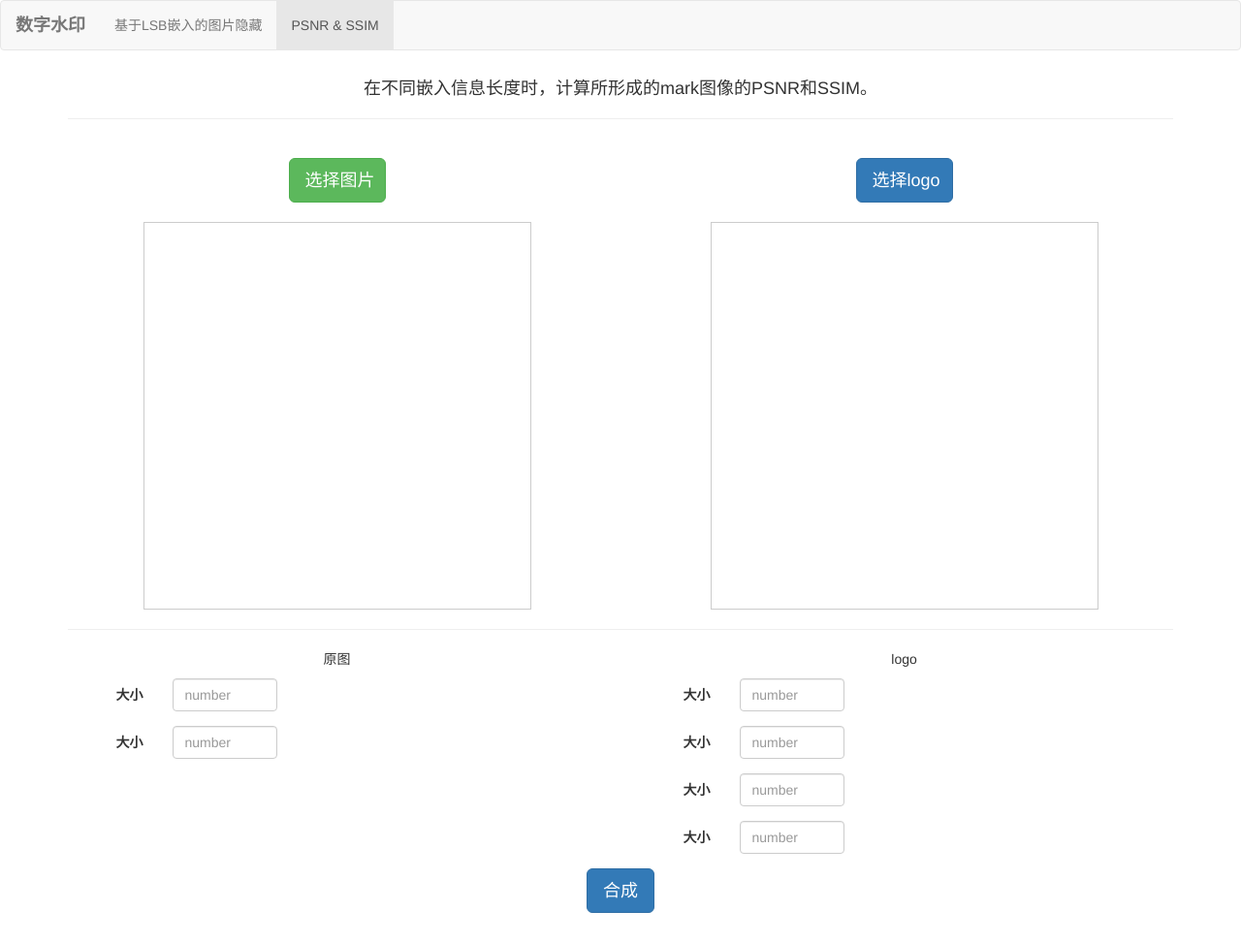
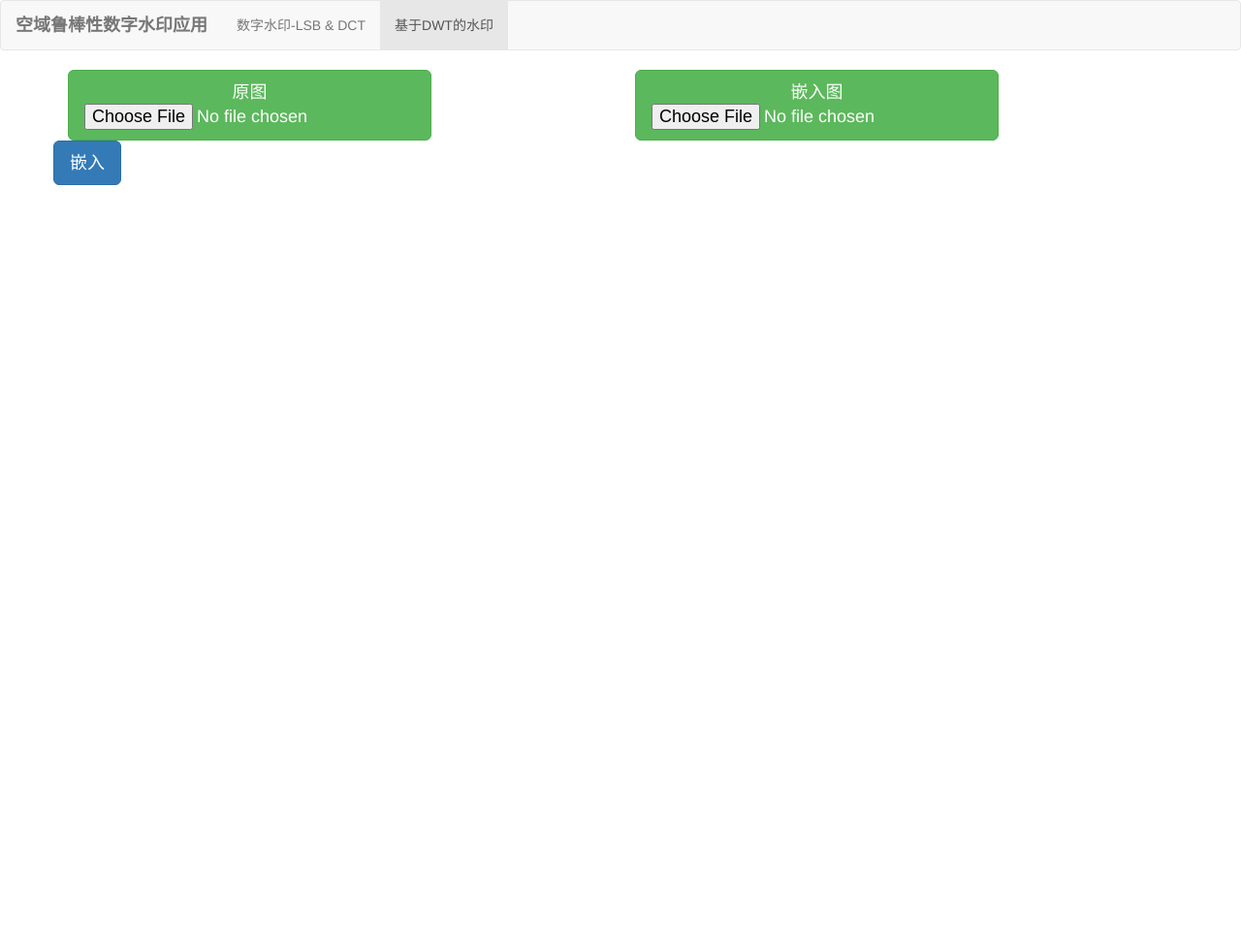
Before and after one commit to Hertter/InformationHiding, a Flask app: template templates/dwt.html in a window 1280 px wide. Shown: the whole page at 97% size. After the commit the page ends 191 px from the top, so only its background shows below. Run offline with Flask 2, Linux system fonts and the light colour scheme; the template is opened without the code that fills it, so the values that code supplies are empty.

Commit message:
添加dwt.html

```diff
--- a/templates/dwt.html
+++ b/templates/dwt.html
@@ -5,10 +5,10 @@
   <meta charset="UTF-8">
   <meta name="viewport" content="width=device-width, initial-scale=1.0">
   <meta http-equiv="X-UA-Compatible" content="ie=edge">
-  <title>信息安全技术</title>
+  <title>空域鲁棒性数字水印应用</title>
   <!--jquery-->
   <link rel="stylesheet" href="../static/css/bootstrap.min.css">
-  <link rel="stylesheet" href="../static/css/index.css">
+  <link rel="stylesheet" href="../static/css/dwt.css">
   <link rel="stylesheet" href="../static/css/toast.style.css">
 
 </head>
@@ -24,17 +24,17 @@
           <span class="icon-bar"></span>
         </button>
         <a class="navbar-brand" href="JavaScript:void(0)">
-          <b>数字水印</b>
+          <b>空域鲁棒性数字水印应用</b>
         </a>
       </div>
 
       <div class="collapse navbar-collapse" id="nav">
         <ul class="nav navbar-nav">
           <li>
-            <a href="index.html">基于LSB嵌入的图片隐藏</a>
+            <a href="/">数字水印-LSB & DCT</a>
           </li>
           <li class="active">
-            <a href="dwt.html">PSNR & SSIM</a>
+            <a href="dwt.html">基于DWT的水印</a>
           </li>
         </ul>
       </div>
@@ -42,83 +42,32 @@
   </nav>
 
   <div class="container marketing">
-    <h4>在不同嵌入信息长度时，计算所形成的mark图像的PSNR和SSIM。</h4>
-    <hr class="featurette-divider">
+    <form class="form-horizontal" id="form1" enctype="multipart/form-data" method="POST" action="">
 
       <div class="row featurette">
-
         <div class="col-md-6">
           <span class="btn btn-lg btn-success fileinput-button">
-          <span>选择图片</span>
-          <input type="file" id="change1">
+            <span>原图</span>
+            <input type="file" name="image1" id="change1">
           </span>
-        <div class="center-block">
+          <div class="center-block lineheight">
             <img class="featurette-image img-responsive" id="chooes_img1">
           </div>
         </div>
         <div class="col-md-6">
-        <span class="btn btn-lg btn-primary fileinput-button">
-          <span>选择logo</span>
-          <input type="file" id="change2">
+          <span class="btn btn-lg btn-success fileinput-button">
+            <span>嵌入图</span>
+            <input type="file"  name="image2" id="change2">
           </span>
-        <div class=" center-block">
+          <div class="center-block lineheight">
             <img class="featurette-image img-responsive" id="chooes_img2">
           </div>
         </div>
       </div>
-
-    <hr class="featurette-divider">
-    <div class="row featurette">
-      <div class="col-md-6">
-        <p>原图</p>
-        <form class="form-horizontal" id="form1">
       <div class="form-group">
-            <label for="number1" class="col-sm-2 control-label">大小</label>
-            <div class="col-sm-3">
-              <input type="number" name="number1" class="form-control" id="number1" placeholder="number">
-            </div>
-          </div>
-          <div class="form-group">
-            <label for="number2" class="col-sm-2 control-label">大小</label>
-            <div class="col-sm-3">
-              <input type="number" name="number2" class="form-control" id="number2" placeholder="number">
-            </div>
+        <input class="btn btn-primary btn-lg myModal" id="submit" type="submit" value="嵌入" />
       </div>
     </form>
-      </div>
-      <div class="col-md-6">
-        <p>logo</p>
-        <form class="form-horizontal" id="form2">
-          <div class="form-group">
-            <label for="number1" class="col-sm-2 control-label">大小</label>
-            <div class="col-sm-3">
-              <input type="number" class="form-control" id="number1" placeholder="number">
-            </div>
-          </div>
-          <div class="form-group">
-            <label for="number2" class="col-sm-2 control-label">大小</label>
-            <div class="col-sm-3">
-              <input type="number" class="form-control" id="number2" placeholder="number">
-            </div>
-          </div>
-          <div class="form-group">
-            <label for="number2" class="col-sm-2 control-label">大小</label>
-            <div class="col-sm-3">
-              <input type="number" class="form-control" id="number2" placeholder="number">
-            </div>
-          </div>
-          <div class="form-group">
-            <label for="number2" class="col-sm-2 control-label">大小</label>
-            <div class="col-sm-3">
-              <input type="number" class="form-control" id="number2" placeholder="number">
-            </div>
-          </div>
-        </form>
-      </div>
-    </div>
-    <div class="jumbotron">
-      <button class="btn btn-primary btn-lg myModal" data-toggle="modal" data-target="#myModal">合成</button>
-    </div>
   </div>
   <!-- 模态框（Modal） -->
   <div class="modal fade" id="myModal" tabindex="-1" role="dialog" aria-labelledby="myModalLabel" aria-hidden="true">
@@ -129,26 +78,53 @@
             &times;
           </button>
           <h4 class="modal-title" id="myModalLabel">
-            合成图
+            结果图
           </h4>
         </div>
         <div class="modal-body">
           <div class="row featurette">
-
             <div class="col-md-6">
               <div class="center-block">
-                <img class="featurette-image img-responsive" id="chooes_img1">
+                <img class="featurette-image img-responsive" id="outimg1">
               </div>
             </div>
             <div class="col-md-6">
               <div class=" center-block">
-                <img class="featurette-image img-responsive" id="chooes_img2">
+                <img class="featurette-image img-responsive" id="outimg2">
+              </div>
+            </div>
+            <div class="col-md-6">
+              <div class=" center-block">
+                <img class="featurette-image img-responsive" id="outimg3">
+              </div>
+            </div>
+            <div class="col-md-6">
+              <div class=" center-block">
+                <img class="featurette-image img-responsive" id="outimg4">
               </div>
             </div>
           </div>
         </div>
+        <table class="table">
+          <thead>
+            <tr>
+              <th>打印信息</th>
+            </tr>
+          </thead>
+          <tbody>
+            <tr>
+              <th scope="row">PSNR</th>
+              <td class="psnr"></td>
+            </tr>
+            <tr>
+              <th scope="row">SSIM</th>
+              <td class="ssim"></td>
+            </tr>
+          </tbody>
+        </table>
         <div class="modal-footer">
-          <button type="button" class="btn btn-default" data-dismiss="modal">关闭
+          <button type="button" class="btn btn-success" id="getinfo">输出信息</button>
+          <button type="button" class="btn btn-default" data-dismiss="modal" id="closeModal">关闭
           </button>
         </div>
       </div>
@@ -160,7 +136,7 @@
   <script src="../static/js/bootstrap.min.js"></script>
   <script src="../static/js/jquery.form.js"></script>
   <script src="../static/js/toast.script.js"></script>
-  <script src="../static/js/index.js"></script>
+  <script src="../static/js/dwt.js"></script>
 </body>
 
 </html>
```
Also changed, not shown: templates/index.html (+4 -7 lines). Lines whose indentation alone changed are shown as unchanged.
